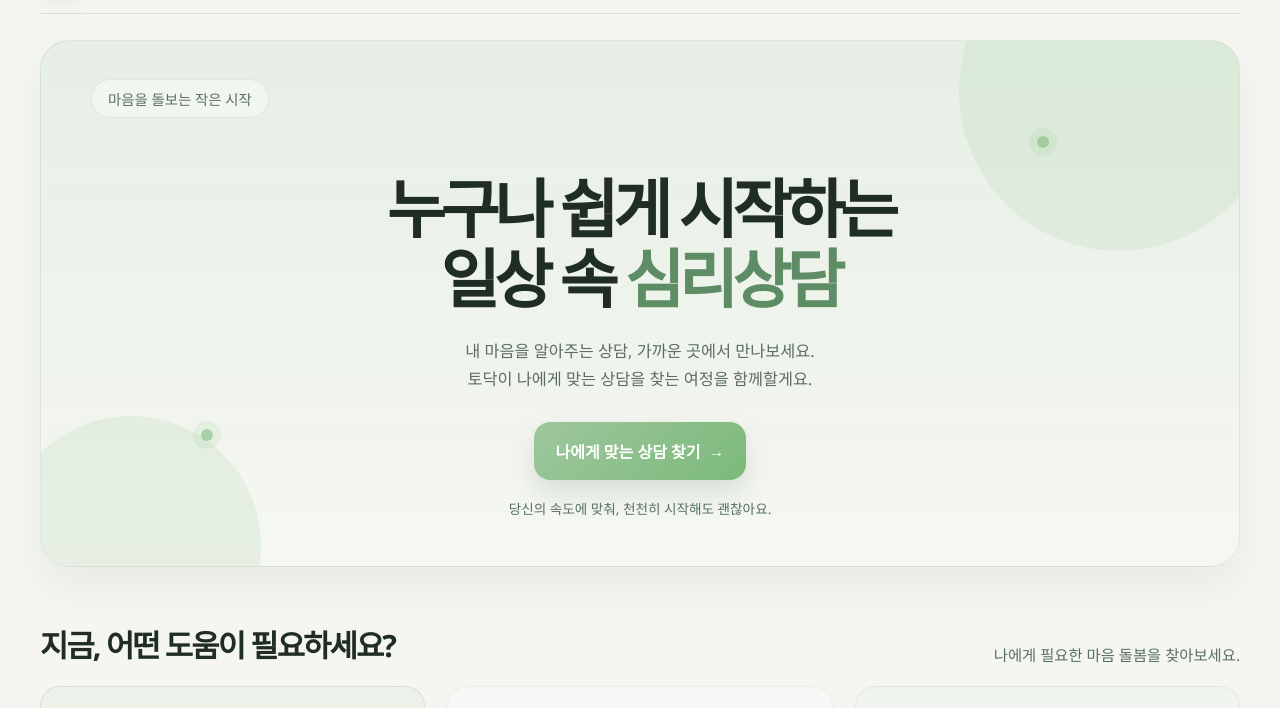
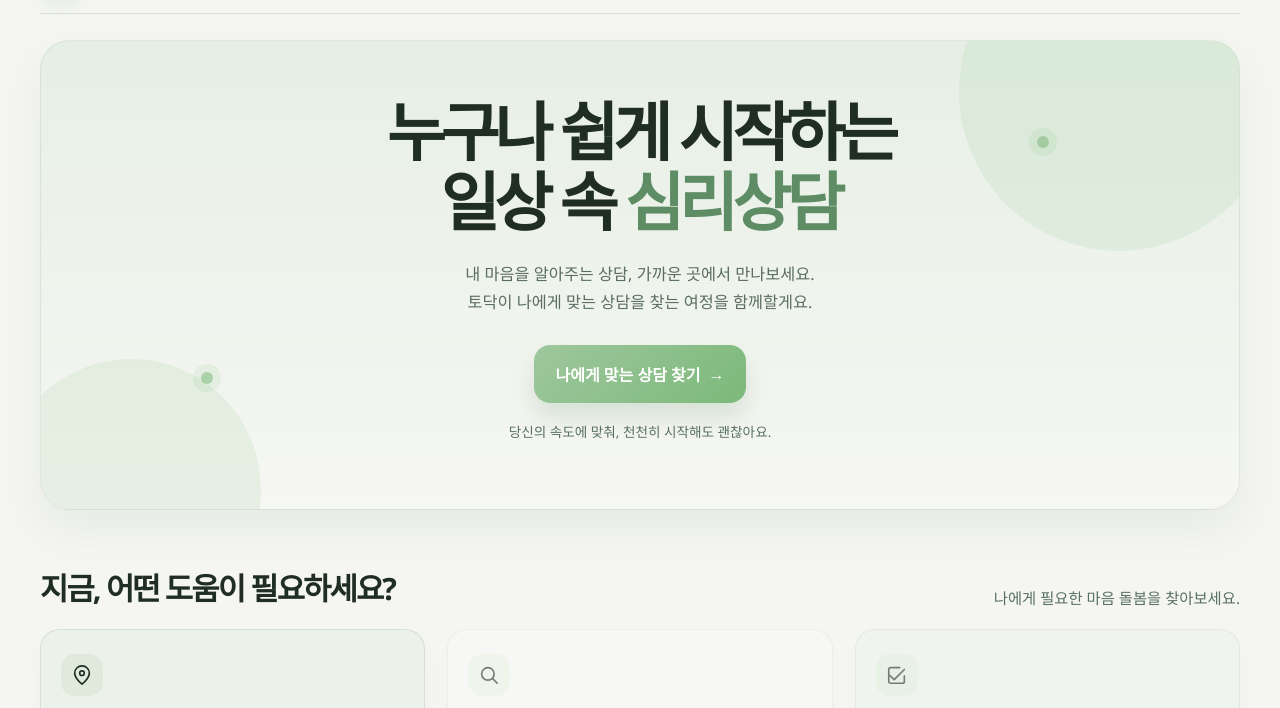
Before and after one commit to parkjieun3052/project, a website built with Vite: page front-end/index.html in a window 1280 px wide. Shown: the part 63-771 px from the top of the page. Built offline with nearby package versions, Linux system fonts and the light colour scheme; no server answers.

Commit message:
지도 해결 진짜 최종

```diff
--- a/front-end/index.html
+++ b/front-end/index.html
@@ -28,7 +28,7 @@
 
   <main class="home-main">
     <section class="hero-banner">
-      <span class="hero-pill">마음을 돌보는 작은 시작</span>
+
       <div class="hero-decoration decoration-top"></div>
       <div class="hero-decoration decoration-bottom"></div>
       <span class="hero-dot dot-one"></span><span class="hero-dot dot-two"></span>
```
